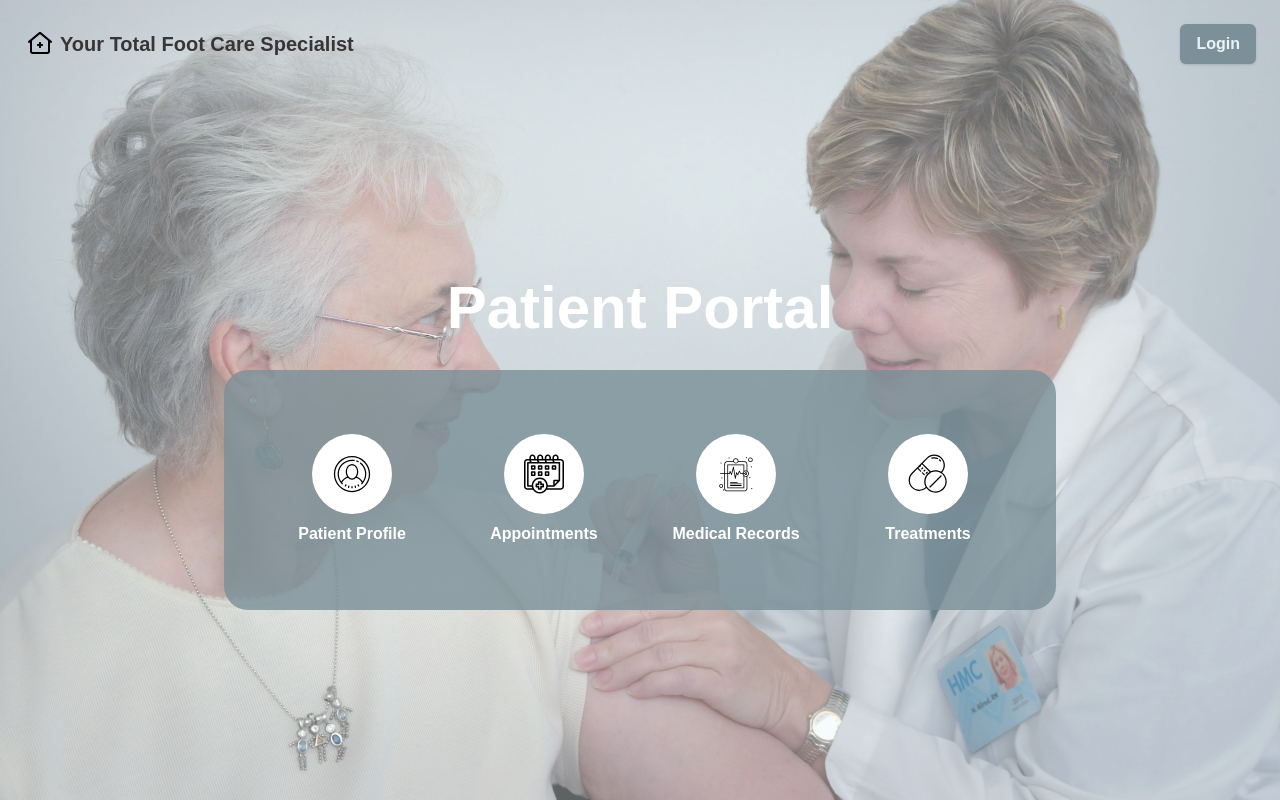
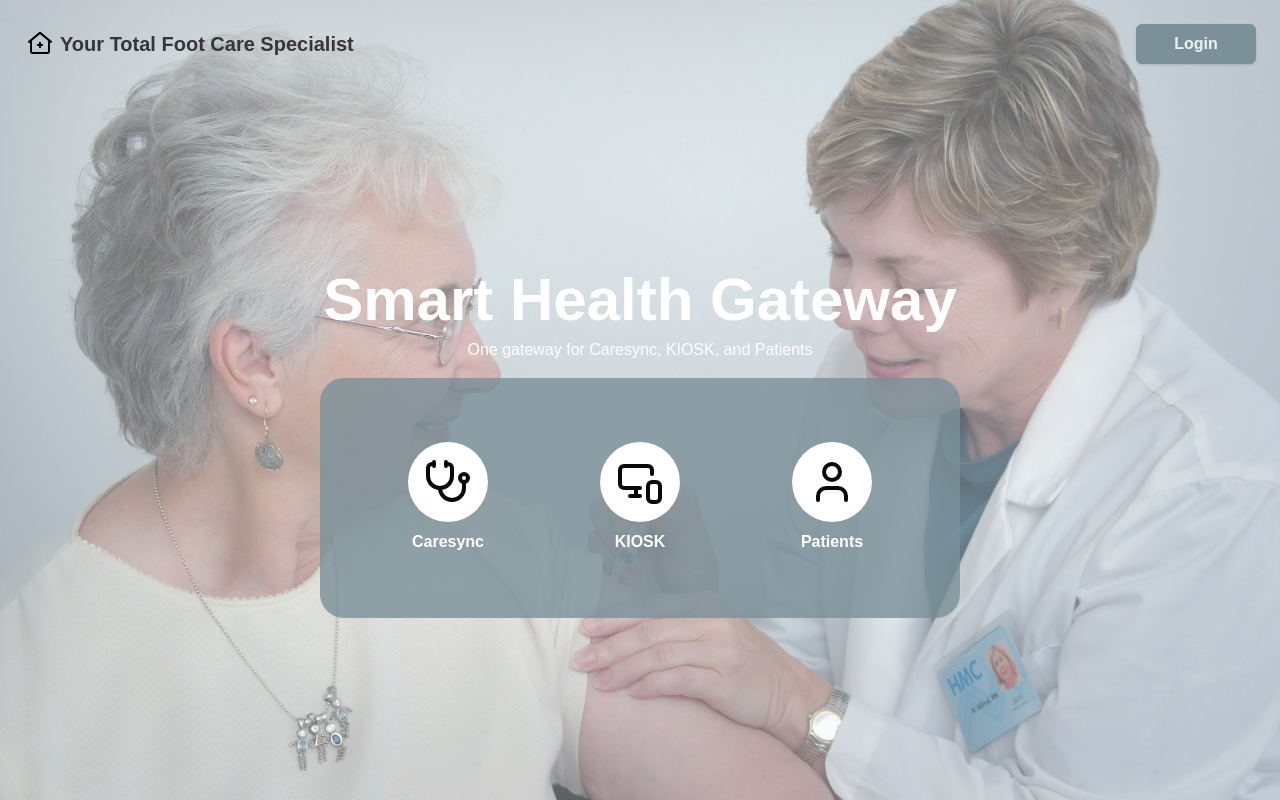
Before and after one commit to mtauhidul/appointment-management-system, a Next.js app: page / in a window 1280 px wide. Built offline with nearby package versions, Linux system fonts and the light colour scheme.

Commit message:
home furnished

```diff
--- /dev/null
+++ b/app/caresync/page.tsx
@@ -0,0 +1,5 @@
+type Props = object;
+
+export default function Caresync({}: Props) {
+  return <div>Caresync</div>;
+}
--- /dev/null
+++ b/app/kiosk/page.tsx
@@ -0,0 +1,5 @@
+type Props = object;
+
+export default function kiosk({}: Props) {
+  return <div>kiosk</div>;
+}
--- a/app/page.tsx
+++ b/app/page.tsx
@@ -3,6 +3,7 @@
 import FeatureCard from "@/components/cards/featureCard";
 import { Button } from "@/components/ui/button";
 import { motion } from "framer-motion";
+import { MonitorSmartphone, Stethoscope, User } from "lucide-react";
 import Image from "next/image";
 import Link from "next/link";
 import { useEffect, useState } from "react";
@@ -59,7 +60,7 @@ const Home = () => {
             <Button
               variant="default"
               size="lg"
-              className="text-[#EAF4F7] font-bold bg-[#7B9099] hover:text-[#7B9099] hover:bg-[#EAF4F7] text-sm sm:text-base px-4 py-2"
+              className="text-[#EAF4F7] font-bold bg-[#7B9099] hover:text-[#7B9099] hover:bg-[#EAF4F7] text-lg sm:text-base px-4 py-2 min-w-[120px]"
             >
               Login
             </Button>
@@ -69,13 +70,21 @@ const Home = () => {
         {/* Main Content */}
         <main className="flex flex-col justify-center items-center h-full px-4">
           <motion.h1
-            className="text-white text-4xl sm:text-6xl font-bold text-center mb-4 px-4"
+            className="text-white text-4xl sm:text-6xl font-bold text-center mb-2 px-4"
             initial={{ opacity: 0, scale: 0.8 }}
             animate={{ opacity: 1, scale: 1 }}
             transition={{ duration: 0.8, ease: "easeOut" }}
           >
-            Patient Portal
+            Smart Health Gateway
           </motion.h1>
+          <motion.p
+            className="text-white text-center text-sm sm:text-base px-4"
+            initial={{ opacity: 0 }}
+            animate={{ opacity: 1 }}
+            transition={{ delay: 0.2, duration: 0.8, ease: "easeOut" }}
+          >
+            One gateway for Caresync, KIOSK, and Patients
+          </motion.p>
           <motion.div
             className="bg-[#7B9099] bg-opacity-80 px-6 py-8 sm:px-12 sm:py-16 mt-4 flex flex-wrap justify-center items-center gap-6 sm:gap-8 rounded-3xl"
             initial={{ opacity: 0 }}
@@ -83,25 +92,14 @@ const Home = () => {
             transition={{ delay: 0.4, duration: 0.8, ease: "easeOut" }}
           >
             <FeatureCard
-              src="/assets/images/patient_profile.svg"
-              alt="patient profile"
-              label="Patient Profile"
+              label="Caresync"
+              icon={() => <Stethoscope size={48} />}
             />
             <FeatureCard
-              src="/assets/images/dr_appointments.svg"
-              alt="appointments"
-              label="Appointments"
+              label="KIOSK"
+              icon={() => <MonitorSmartphone size={48} />}
             />
-            <FeatureCard
-              src="/assets/images/medical_records.svg"
-              alt="medical records"
-              label="Medical Records"
-            />
-            <FeatureCard
-              src="/assets/images/medications.svg"
-              alt="treatments"
-              label="Treatments"
-            />
+            <FeatureCard label="Patients" icon={() => <User size={48} />} />
           </motion.div>
         </main>
       </div>
--- /dev/null
+++ b/app/patient/page.tsx
@@ -0,0 +1,5 @@
+type Props = object;
+
+export default function patient({}: Props) {
+  return <div>patient</div>;
+}
--- a/components/cards/featureCard.tsx
+++ b/components/cards/featureCard.tsx
@@ -1,17 +1,13 @@
-import Image from "next/image";
-
 const FeatureCard = ({
-  src,
-  alt,
+  icon,
   label,
 }: {
-  src: string;
-  alt: string;
+  icon: { (): JSX.Element };
   label: string;
 }) => (
   <div className="flex flex-col justify-center items-center w-[120px] sm:w-[160px]">
     <div className="bg-white p-2 rounded-full w-16 h-16 sm:w-20 sm:h-20 flex justify-center items-center mb-2">
-      <Image src={src} alt={alt} width={40} height={40} className="mx-auto" />
+      {icon()}
     </div>
     <p className="text-white text-center font-semibold text-sm sm:text-base">
       {label}
```
